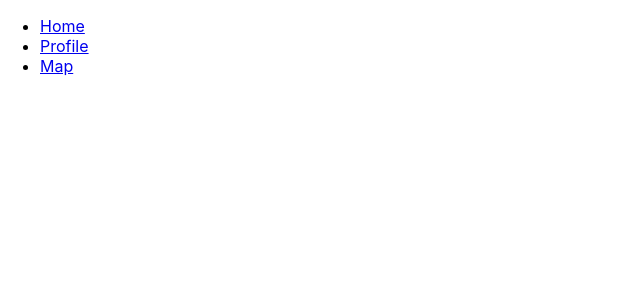
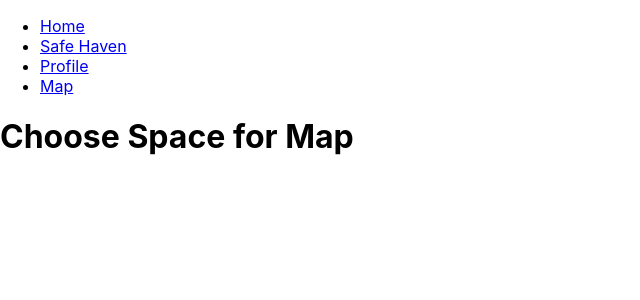
Before and after one commit to churellano/hypegang-lhd, a React (Create React App) app in the folder client/: page /safehaven in a window 1280 px wide. Shown: the top 300 px of the page, without its empty margins (0-640 px from the left). Built offline with nearby package versions, Linux system fonts and the light colour scheme.

Commit message:
Added needed pages

```diff
--- a/client/src/components/Header.js
+++ b/client/src/components/Header.js
@@ -10,6 +10,7 @@ const Header = () => (
     <nav>
       <ul>
         <li><Link to='/'>Home</Link></li>
+        <li><Link to='/safehaven'>Safe Haven</Link></li>
         <li><Link to='/profile'>Profile</Link></li>
         <li><Link to='/map'>Map</Link></li>
       </ul>
--- a/client/src/components/Home.js
+++ b/client/src/components/Home.js
@@ -3,6 +3,7 @@ import React from 'react'
 const Home = () => (
   <div>
     <h1>Welcome to the Tornadoes Website!</h1>
+    <h2>TODO: Add buttons for choosing room, preferences, and map</h2>
   </div>
 )
 
--- a/client/src/components/Main.js
+++ b/client/src/components/Main.js
@@ -3,6 +3,7 @@ import { Switch, Route } from 'react-router-dom'
 import Home from './Home'
 import Profile from './Profile'
 import Map from './Map'
+import Safehaven from './Safehaven';
 
 // The Main component renders one of the three provided
 // Routes (provided that one matches). Both the /roster
@@ -15,6 +16,7 @@ const Main = () => (
       <Route exact path='/' component={Home}/>
       <Route exact path='/profile' component={Profile}/>
       <Route exact path='/map' component={Map}/>
+      <Route exact path='/safehaven' component={Safehaven}/>
     </Switch>
   </main>
 )
--- /dev/null
+++ b/client/src/components/Safehaven.js
@@ -0,0 +1,9 @@
+import React from 'react'
+
+const Safehaven = () => (
+  <div>
+    <h1>Choose Space for Map</h1>
+  </div>
+)
+
+export default Safehaven
```
